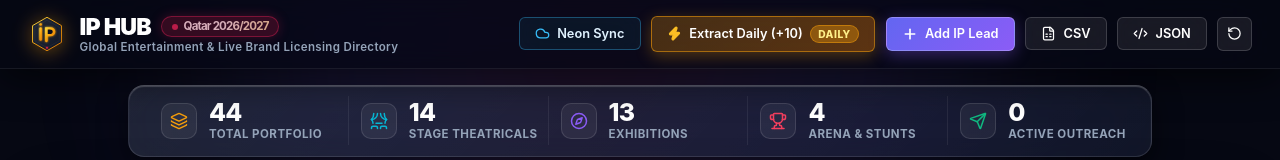
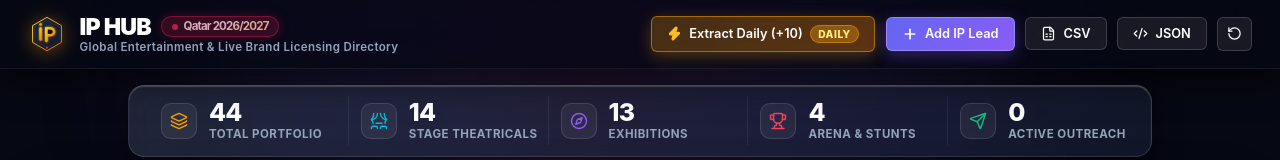
Before and after one commit to malikamaan12/BRANDS, a React (Vite) app: page / in a window 1280 px wide. Shown: the top 160 px of the page. Built offline with nearby package versions, Linux system fonts and the light colour scheme; the HTML template or start-up script is replaced by a standard one.

Commit message:
refactor: remove technical Neon Sync button from navbar for clean consumer-facing UI

```diff
--- a/src/App.jsx
+++ b/src/App.jsx
@@ -270,8 +270,6 @@ export default function App() {
         onExportJSON={handleExportJSON}
         onResetData={handleResetData}
         onExtractDailyIPs={handleExtractDailyIPs}
-        onSyncNeon={handleSyncNeon}
-        isSyncing={isSyncing}
       />
 
       <StatsOverview ips={ips} />
--- a/src/components/NavigationBar.jsx
+++ b/src/components/NavigationBar.jsx
@@ -1,8 +1,8 @@
 import React from 'react';
-import { Plus, FileSpreadsheet, Code2, RotateCcw, Zap, Cloud } from 'lucide-react';
+import { Plus, FileSpreadsheet, Code2, RotateCcw, Zap } from 'lucide-react';
 import IpHubLogo from './IpHubLogo';
 
-export default function NavigationBar({ onOpenAddModal, onExportCSV, onExportJSON, onResetData, onExtractDailyIPs, onSyncNeon, isSyncing }) {
+export default function NavigationBar({ onOpenAddModal, onExportCSV, onExportJSON, onResetData, onExtractDailyIPs }) {
   return (
     <header className="nav-header">
       <div className="nav-container">
@@ -29,19 +29,7 @@ export default function NavigationBar({ onOpenAddModal, onExportCSV, onExportJSO
         {/* Global Action Tools */}
         <div style={{ display: 'flex', alignItems: 'center', gap: '0.65rem', flexWrap: 'wrap' }}>
 
-          {/* Neon Serverless Cloud Sync (Scale-to-Zero Architecture) */}
-          <button
-            className="apple-btn apple-btn-glass"
-            onClick={onSyncNeon}
-            disabled={isSyncing}
-            style={{ borderColor: 'rgba(56, 189, 248, 0.35)', background: 'rgba(56, 189, 248, 0.08)' }}
-            title="Cloudflare & Neon Serverless: One-shot sync (Stateless HTTP - scales to 0 when idle)"
-          >
-            <Cloud size={15} style={{ color: '#38bdf8' }} className={isSyncing ? 'animate-spin' : ''} />
-            <span style={{ color: '#e0f2fe' }}>{isSyncing ? 'Syncing...' : 'Neon Sync'}</span>
-          </button>
-
-          {/* Automated Daily Extraction Engine Button */}
+          {/* Automated Daily Discovery Button */}
           <button
             className="apple-btn apple-btn-amber"
             onClick={onExtractDailyIPs}
```
